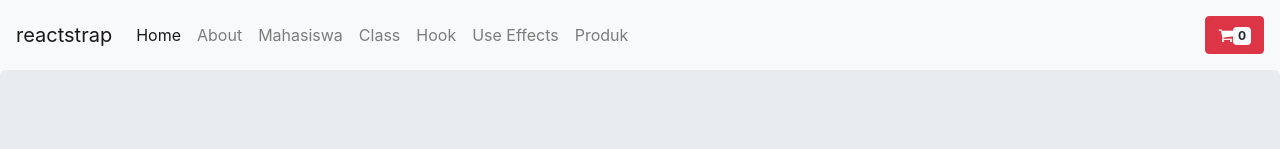
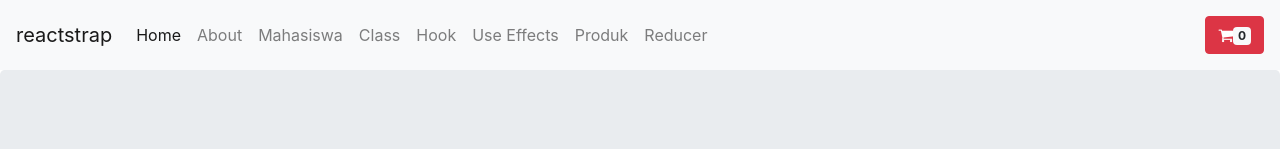
Before and after one commit to latifahiriyani/AplikasiPraktikumReact.js, a React (Create React App) app in the folder Documents/codee/aplikasipertama/: page / in a window 1280 px wide. Shown: the top 149 px of the page. Built offline with nearby package versions, Linux system fonts and the light colour scheme.

Commit message:
tambah menu Reducer

```diff
--- a/Documents/codee/aplikasipertama/src/App.js
+++ b/Documents/codee/aplikasipertama/src/App.js
@@ -15,6 +15,7 @@ import HooksComp from './Component/Hooks/Functional/HooksComp';
 import HooksUseEffect from './Component/Hooks/Functional/HooksUseEffects';
 import { CartContext } from './CartContext';
 import ProductComp from './Component/Hooks/Functional/ProductComp';
+import HookReducer from './Component/Hooks/Functional/HookReducer';
 
 
 //import logo from './logo.svg';
@@ -41,6 +42,7 @@ const[value, setValue] = useState(0)
           <Route exact path="/hooks" component={HooksComp} />
           <Route exact path="/useeffects" component={HooksUseEffect} />
           <Route exact path="/produk" component={ProductComp} />
+          <Route exact path="/reducer" component= {HookReducer} />
 
           {/*<Route exact path="/detail/:id" component={DetailComp} />*/}
         </switch>
--- a/Documents/codee/aplikasipertama/src/Component/Fungsional/NavbarComp.jsx
+++ b/Documents/codee/aplikasipertama/src/Component/Fungsional/NavbarComp.jsx
@@ -53,6 +53,9 @@ const NavbarComp = (props) => {
                         <NavItem>
                             <NavLink to="/produk" className="nav-link">Produk</NavLink>
                         </NavItem>
+                        <NavItem>
+                            <NavLink to="/reducer" className="nav-link">Reducer</NavLink>
+                        </NavItem>
                     </Nav>
                     <NavbarText>
                         <Button color="danger">
--- /dev/null
+++ b/Documents/codee/aplikasipertama/src/Component/Hooks/Functional/HookReducer.jsx
@@ -0,0 +1,15 @@
+import {Container, Row, Col} from 'react'
+import React from 'react'
+
+function HookReducer() {
+    return (
+        <Container>
+            <Row>
+            <Col xs="6">col 1</Col>
+            <Col xs="6">col 2</Col>
+            </Row>
+        </Container>
+    )
+}
+
+export default HookReducer
```
